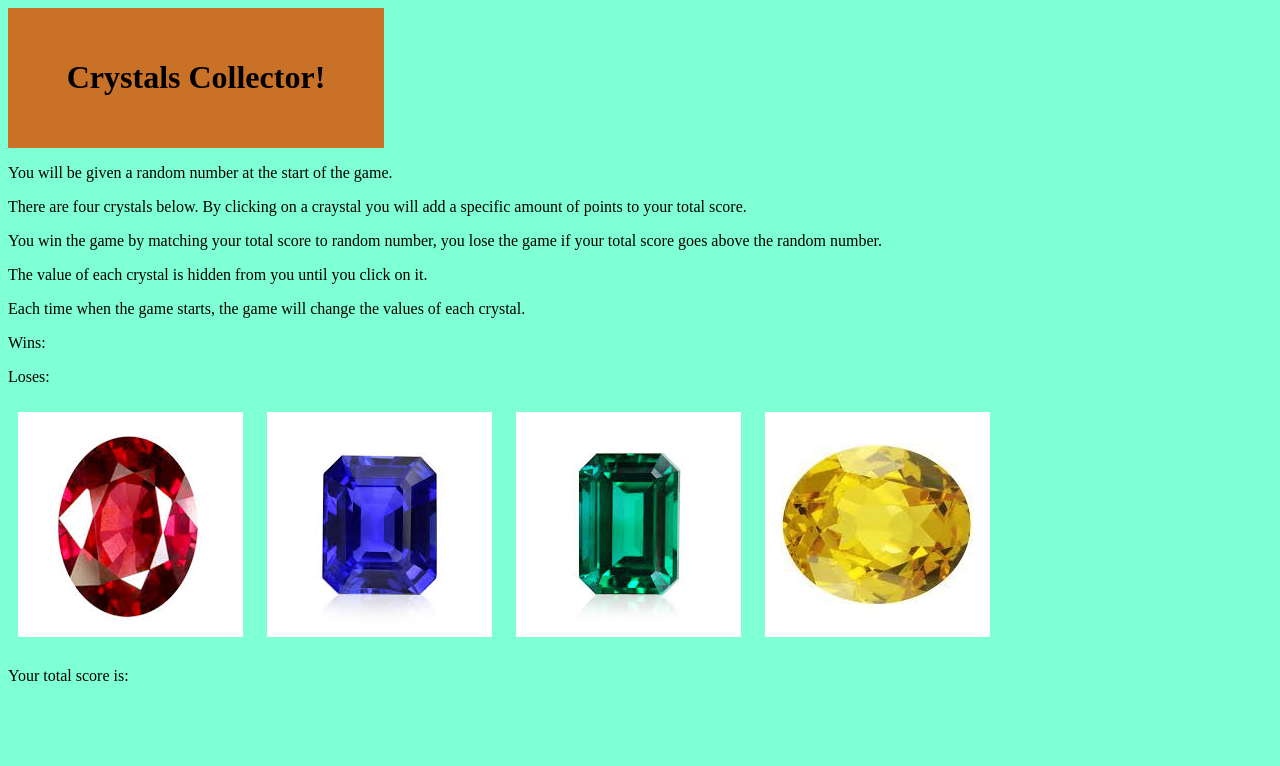
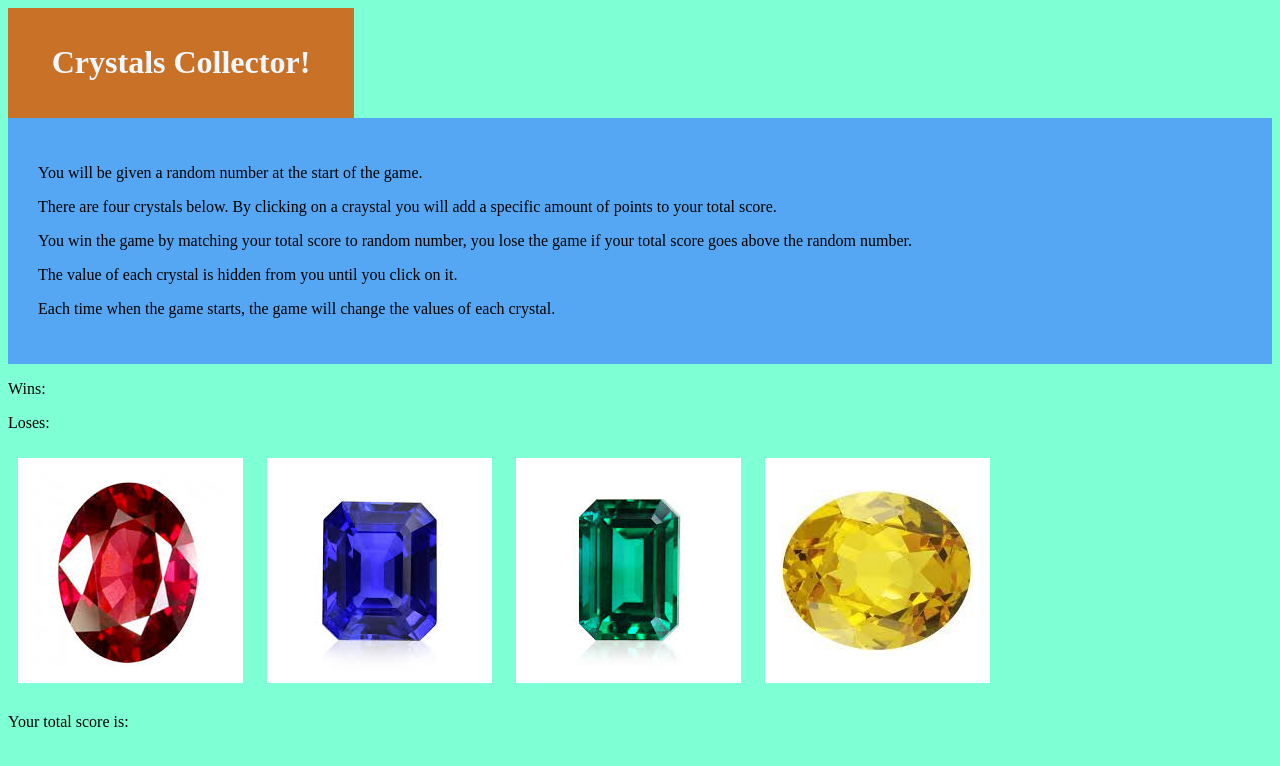
Before and after one commit to caspershih/unit-4-game, a plain HTML site: page index.html in a window 1280 px wide. Drawn offline with nearby package versions, Linux system fonts and the light colour scheme.

Commit message:
wednesday afternoon

```diff
--- a/assets/css/style.css
+++ b/assets/css/style.css
@@ -5,14 +5,15 @@ body {
 
 #header {
     font: 32px;
-    padding: 30px;
+    color: aliceblue;
+    padding: 15px;
     background-color: #c97126;
     width: 25%;
     text-align: center;
 }
 
-#instruction {
-    background-color: blue;
+#instructions {
+    background-color: rgb(85, 167, 243);
     padding: 30px;
 }
 
```
